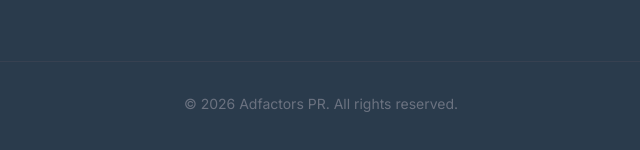
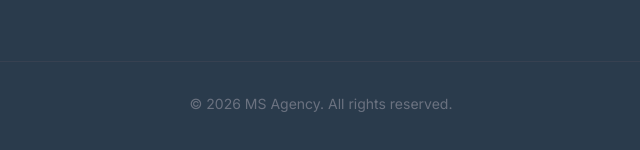
Before and after one commit to pgrapher906-ctrl/sagency, a website: page index.html in a window 1280 px wide. Shown: the part 2462-2612 px from the top of the page, 319-959 px from the left. Drawn offline with nearby package versions, Linux system fonts and the light colour scheme.

Commit message:
Update index.html

```diff
--- a/index.html
+++ b/index.html
@@ -247,7 +247,7 @@
       </div>
     </div>
     <div class="border-t border-gray-700 mt-12 md:mt-16 pt-8 text-center text-xs md:text-sm text-gray-500">
-      © 2026 Adfactors PR. All rights reserved.
+      © 2026 MS Agency. All rights reserved.
     </div>
   </footer>
 
```
